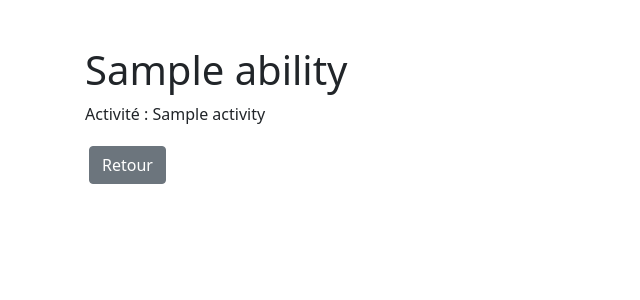
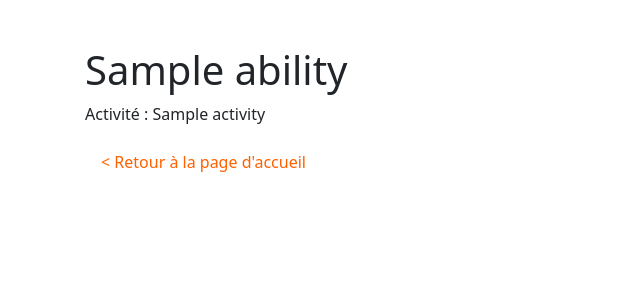
Before and after one commit to AudouardR/sitecompetences, a Django app: template abilities/templates/abilities/ability/show.html in a window 1280 px wide. Shown: the part 62-362 px from the top of the page, without its empty margins (0-640 px from the left). Run offline with Django 3.2, Linux system fonts and the light colour scheme; the template is opened without the code that fills it: most values are stand-ins (such as "Sample title", 1, 10 or a date in 2020).

Commit message:
Mise à jour de la vue d'affichage des compétences

```diff
--- a/abilities/templates/abilities/ability/show.html
+++ b/abilities/templates/abilities/ability/show.html
@@ -8,16 +8,18 @@
 <p>Activité : {{ ability.activity }}</p>
 {% if user.is_authenticated %}
     {% if user.is_superuser %}
-        <a href="{% url 'edit_ability' ability.id %}">Modifier</a>
-        <form action="{% url 'delete_ability' ability.id %}"
-              onsubmit="return confirm('Voulez-vous vraiment supprimer cette compétence ?')"
-              method="post"
-        >
-            {% csrf_token %}
-            <button class="btn btn-primary m-1" type="submit">Supprimer</button>
-        </form>
+        <div class="mb-3">
+            <a class="btn btn-warning m-1" href="{% url 'edit_ability' ability.id %}">Modifier</a>
+            <form class="d-inline" action="{% url 'delete_ability' ability.id %}"
+                  onsubmit="return confirm('Voulez-vous vraiment supprimer cette compétence ?')"
+                  method="post"
+            >
+                {% csrf_token %}
+                <button class="btn btn-danger m-1" type="submit">Supprimer</button>
+            </form>
+        </div>
     {% endif %}
 {% endif %}
-<a class="btn btn-secondary m-1" href="javascript:history.back()">Retour</a>
+<a class="nav-link" href="{% url 'index' %}">< Retour à la page d'accueil</a>
 
 {% endblock %}
```
